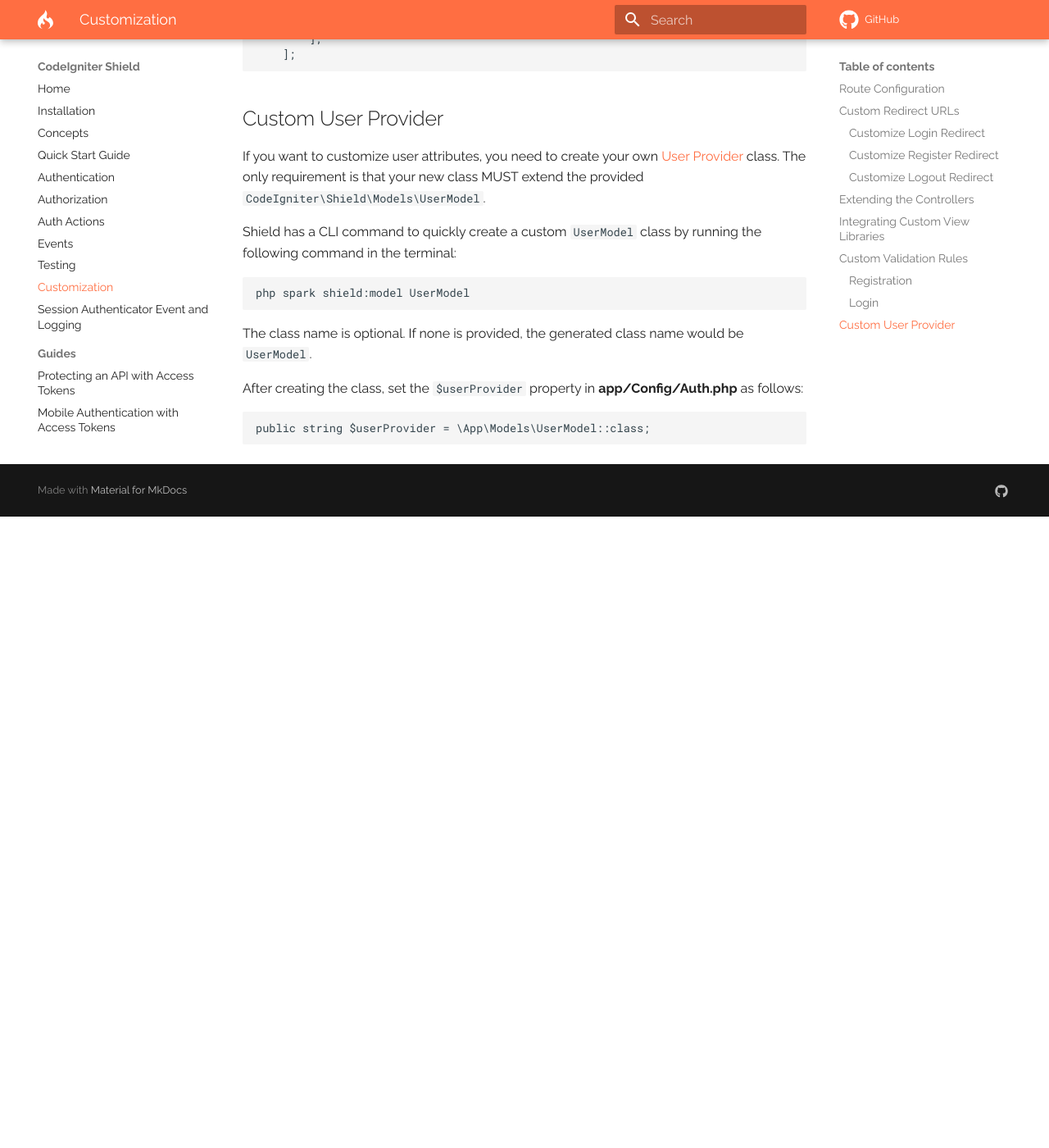
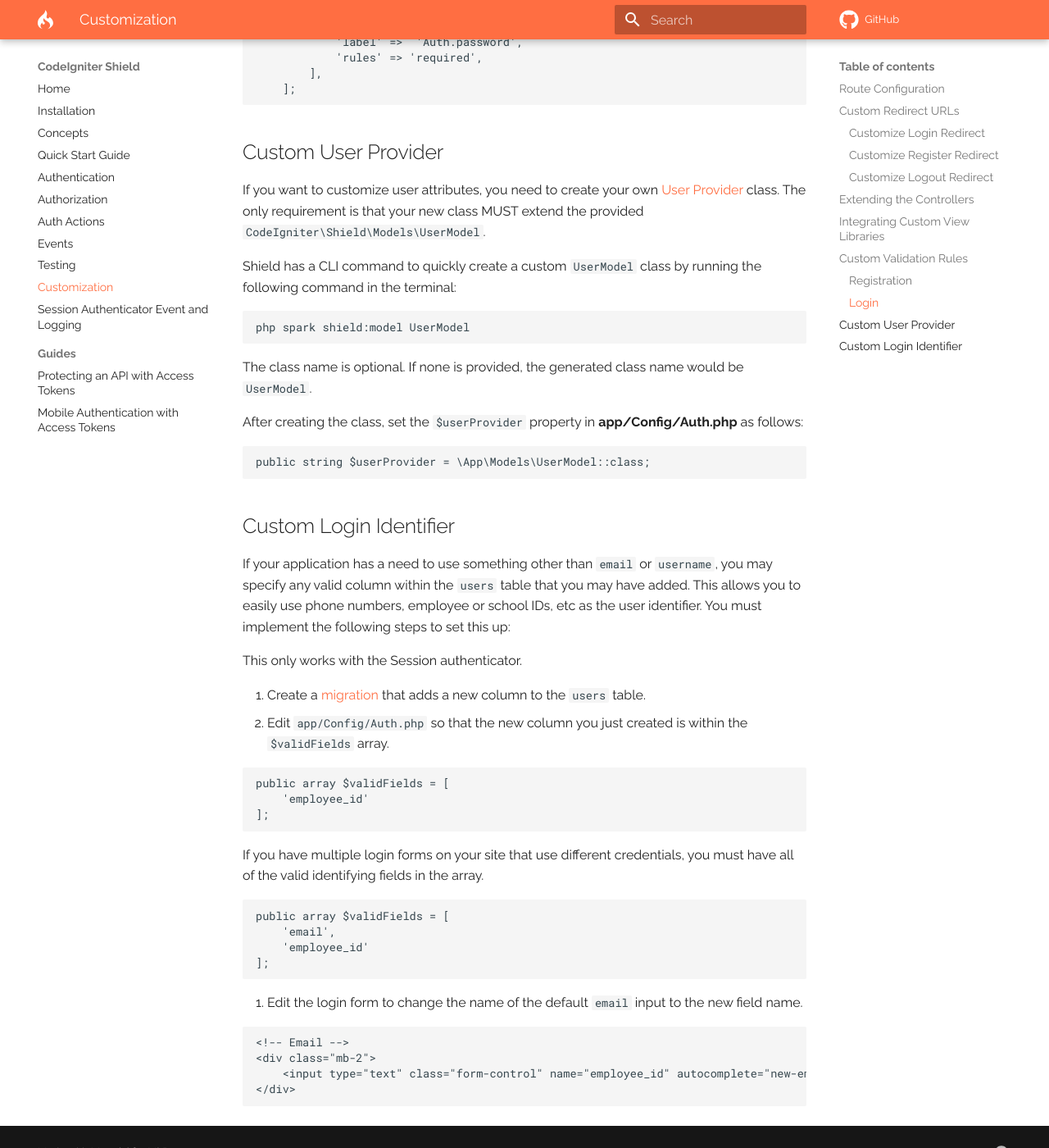
Before and after one commit to codeigniter4/shield, an MkDocs documentation site: the page built from docs/customization.md, in a window 1280 px wide and 1400 px high, scrolled down 5127 px. Shown: the whole window at 82% size. Built offline with MkDocs 1.6.1 and Material for MkDocs 9.7.7, drawn with Linux system fonts in a browser that asks for light colours; comment, search, counter and statistics services are not loaded; a style sheet for code colours, icons or effects is not loaded; before the commit the page ends 5757 px from its top, so only the background shows below that; some of the changed text lies outside the part shown.

Commit message:
fix: Custom login fields should work for logging in. Fixes #334

````diff
--- a/docs/customization.md
+++ b/docs/customization.md
@@ -1,17 +1,18 @@
 # Customizing Shield
 
-- [Customizing Shield](#customizing-shield)
-  - [Route Configuration](#route-configuration)
-  - [Custom Redirect URLs](#custom-redirect-urls)
-    - [Customize Login Redirect](#customize-login-redirect)
-    - [Customize Register Redirect](#customize-register-redirect)
-    - [Customize Logout Redirect](#customize-logout-redirect)
-  - [Extending the Controllers](#extending-the-controllers)
-  - [Integrating Custom View Libraries](#integrating-custom-view-libraries)
-  - [Custom Validation Rules](#custom-validation-rules)
-    - [Registration](#registration)
-    - [Login](#login)
-  - [Custom User Provider](#custom-user-provider)
+-   [Customizing Shield](#customizing-shield)
+    -   [Route Configuration](#route-configuration)
+    -   [Custom Redirect URLs](#custom-redirect-urls)
+        -   [Customize Login Redirect](#customize-login-redirect)
+        -   [Customize Register Redirect](#customize-register-redirect)
+        -   [Customize Logout Redirect](#customize-logout-redirect)
+    -   [Extending the Controllers](#extending-the-controllers)
+    -   [Integrating Custom View Libraries](#integrating-custom-view-libraries)
+    -   [Custom Validation Rules](#custom-validation-rules)
+        -   [Registration](#registration)
+        -   [Login](#login)
+    -   [Custom User Provider](#custom-user-provider)
+    -   [Custom Login Identifier](#custom-login-identifier)
 
 ## Route Configuration
 
@@ -94,11 +95,11 @@ public function logoutRedirect(): string
 Shield has the following controllers that can be extended to handle
 various parts of the authentication process:
 
-- **ActionController** handles the after-login and after-registration actions, like Two Factor Authentication and Email Verification.
-- **LoginController** handles the login process.
-- **RegisterController** handles the registration process. Overriding this class allows you to customize the User Provider, the User Entity, and the validation rules.
-- **MagicLinkController** handles the "lost password" process that allows a user to login with a link sent to their email. This allows you to
-  override the message that is displayed to a user to describe what is happening, if you'd like to provide more information than simply swapping out the view used.
+-   **ActionController** handles the after-login and after-registration actions, like Two Factor Authentication and Email Verification.
+-   **LoginController** handles the login process.
+-   **RegisterController** handles the registration process. Overriding this class allows you to customize the User Provider, the User Entity, and the validation rules.
+-   **MagicLinkController** handles the "lost password" process that allows a user to login with a link sent to their email. This allows you to
+    override the message that is displayed to a user to describe what is happening, if you'd like to provide more information than simply swapping out the view used.
 
 It is not recommended to copy the entire controller into **app/Controllers** and change its namespace. Instead, you should create a new controller that extends
 the existing controller and then only override the methods needed. This allows the other methods to stay up to date with any security
@@ -236,3 +237,36 @@ After creating the class, set the `$userProvider` property in **app/Config/Auth.
 ```php
 public string $userProvider = \App\Models\UserModel::class;
 ```
+
+## Custom Login Identifier
+
+If your application has a need to use something other than `email` or `username`, you may specify any valid column within the `users` table that you may have added. This allows you to easily use phone numbers, employee or school IDs, etc as the user identifier. You must implement the following steps to set this up:
+
+This only works with the Session authenticator.
+
+1. Create a [migration](http://codeigniter.com/user_guide/dbmgmt/migration.html) that adds a new column to the `users` table.
+2. Edit `app/Config/Auth.php` so that the new column you just created is within the `$validFields` array.
+
+```php
+public array $validFields = [
+    'employee_id'
+];
+```
+
+If you have multiple login forms on your site that use different credentials, you must have all of the valid identifying fields in the array.
+
+```php
+public array $validFields = [
+    'email',
+    'employee_id'
+];
+```
+
+3. Edit the login form to change the name of the default `email` input to the new field name.
+
+```php
+<!-- Email -->
+<div class="mb-2">
+    <input type="text" class="form-control" name="employee_id" autocomplete="new-employee-id" placeholder="12345" value="<?= old('employee_id') ?>" required />
+</div>
+```
````
Also changed, not shown: 2 other files.
